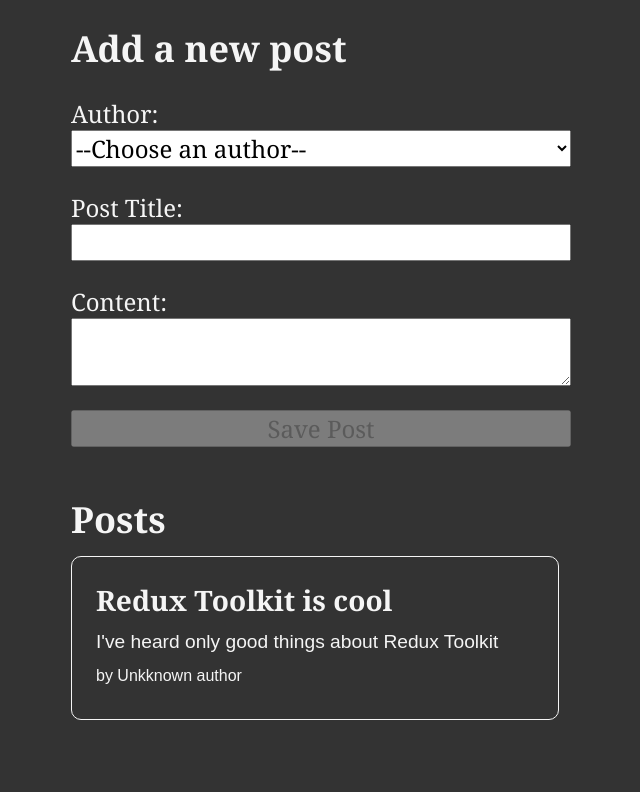
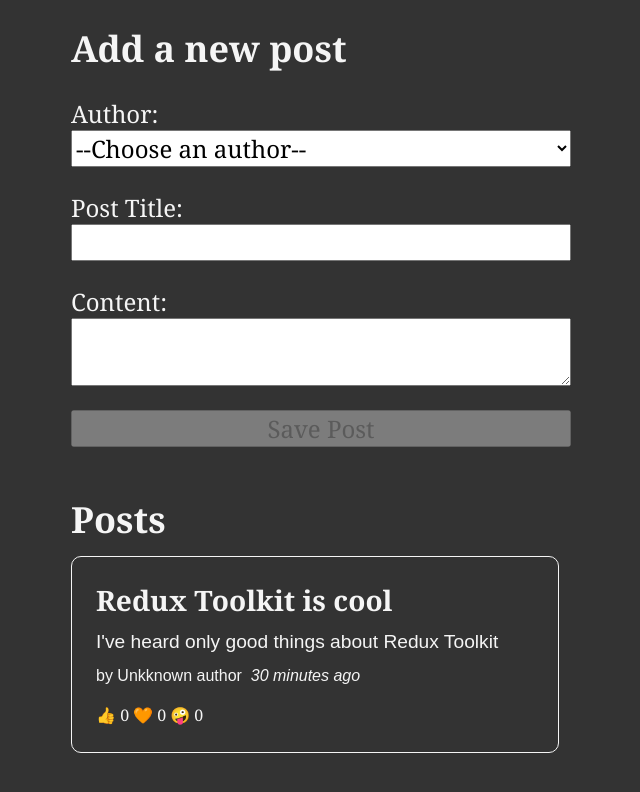
Before and after one commit to Webiwo/React-Redux, a React (Vite) app in the folder redux-02-posts-board/: page / in a window 1280 px wide. Shown: the top 792 px of the page, without its empty margins (319-959 px from the left). Built offline with nearby package versions, Linux system fonts and the light colour scheme.

Commit message:
reaction buttons

```diff
--- /dev/null
+++ b/redux-02-posts-board/src/features/posts/PostTimePeriod.jsx
@@ -0,0 +1,18 @@
+import { parseISO, formatDistanceToNow } from "date-fns";
+
+const PostTimePeriod = ({ timestamp }) => {
+  let timeAgo = "";
+  if (timestamp) {
+    const date = parseISO(timestamp);
+    const timePeriod = formatDistanceToNow(date);
+    timeAgo = `${timePeriod} ago`;
+  }
+
+  return (
+    <span title={timestamp}>
+      &nbsp; <i>{timeAgo}</i>
+    </span>
+  );
+};
+
+export default PostTimePeriod;
--- a/redux-02-posts-board/src/features/posts/PostsList.jsx
+++ b/redux-02-posts-board/src/features/posts/PostsList.jsx
@@ -1,18 +1,24 @@
 import { useSelector } from "react-redux";
 import { allPosts } from "./postSlice";
 import PostAuthor from "./PostAuthor";
+import PostTimePeriod from "./postTimePeriod";
+import ReactionButtons from "./ReactionButtons";
 
 //rafce
 const PostsList = () => {
   const posts = useSelector(allPosts);
 
-  const renderedPosts = posts.map((post) => (
+  const orderedPosts = [...posts].sort((a, b) => b.date.localeCompare(a.date));
+
+  const renderedPosts = orderedPosts.map((post) => (
     <article key={post.id}>
       <h3>{post.title}</h3>
       <p>{post.content.substring(0, 100)}</p>
       <p className="postCredit">
         <PostAuthor userId={post.userId} />
+        <PostTimePeriod timestamp={post.date} />
       </p>
+      <ReactionButtons post={post} />
     </article>
   ));
 
--- /dev/null
+++ b/redux-02-posts-board/src/features/posts/ReactionButtons.jsx
@@ -0,0 +1,31 @@
+import { useDispatch } from "react-redux";
+import { addReaction } from "./postSlice";
+
+const reactionEmoji = {
+  like: "\u{1F44D}",
+  love: "\u{1F9E1}",
+  crazy: "\u{1F92A}",
+};
+
+const ReactionButtons = ({ post }) => {
+  const dispatch = useDispatch();
+
+  const reactionButtons = Object.entries(reactionEmoji).map(([name, emoji]) => {
+    return (
+      <button
+        key={name}
+        type="button"
+        className="reactionButton"
+        onClick={() =>
+          dispatch(addReaction({ postId: post.id, reaction: name }))
+        }
+      >
+        {emoji} {post.reactions[name]}
+      </button>
+    );
+  });
+
+  return <div>{reactionButtons}</div>;
+};
+
+export default ReactionButtons;
--- a/redux-02-posts-board/src/features/posts/postSlice.jsx
+++ b/redux-02-posts-board/src/features/posts/postSlice.jsx
@@ -1,10 +1,17 @@
 import { createSlice, nanoid } from "@reduxjs/toolkit";
+import { subMinutes } from "date-fns";
 
 const initialState = [
   {
     id: "1",
     title: "Redux Toolkit is cool",
     content: "I've heard only good things about Redux Toolkit",
+    date: subMinutes(new Date(), 30).toISOString(),
+    reactions: {
+      like: 0,
+      love: 0,
+      crazy: 0,
+    },
   },
 ];
 
@@ -14,7 +21,7 @@
   reducers: {
     addPost: {
       reducer(state, action) {
-        state.push(action.payload); //immer.js - work with immutable state
+        state.push(action.payload); //uses immer.js - immutable state
       },
       prepare(title, content, userId) {
         return {
@@ -22,14 +29,27 @@
             id: nanoid(),
             title,
             content,
+            date: new Date().toISOString(),
             userId,
+            reactions: {
+              like: 0,
+              love: 0,
+              crazy: 0,
+            },
           },
         };
       },
+    },
+    addReaction(state, action) {
+      const { postId, reaction } = action.payload;
+      const existingPost = state.find((post) => post.id === postId);
+      if (existingPost) {
+        existingPost.reactions[reaction]++; //uses immer.js - immutable state
+      }
     },
   },
 });
 
 export const allPosts = (state) => state.posts;
-export const { addPost } = postsSlice.actions;
+export const { addPost, addReaction } = postsSlice.actions;
 export default postsSlice.reducer;
```
